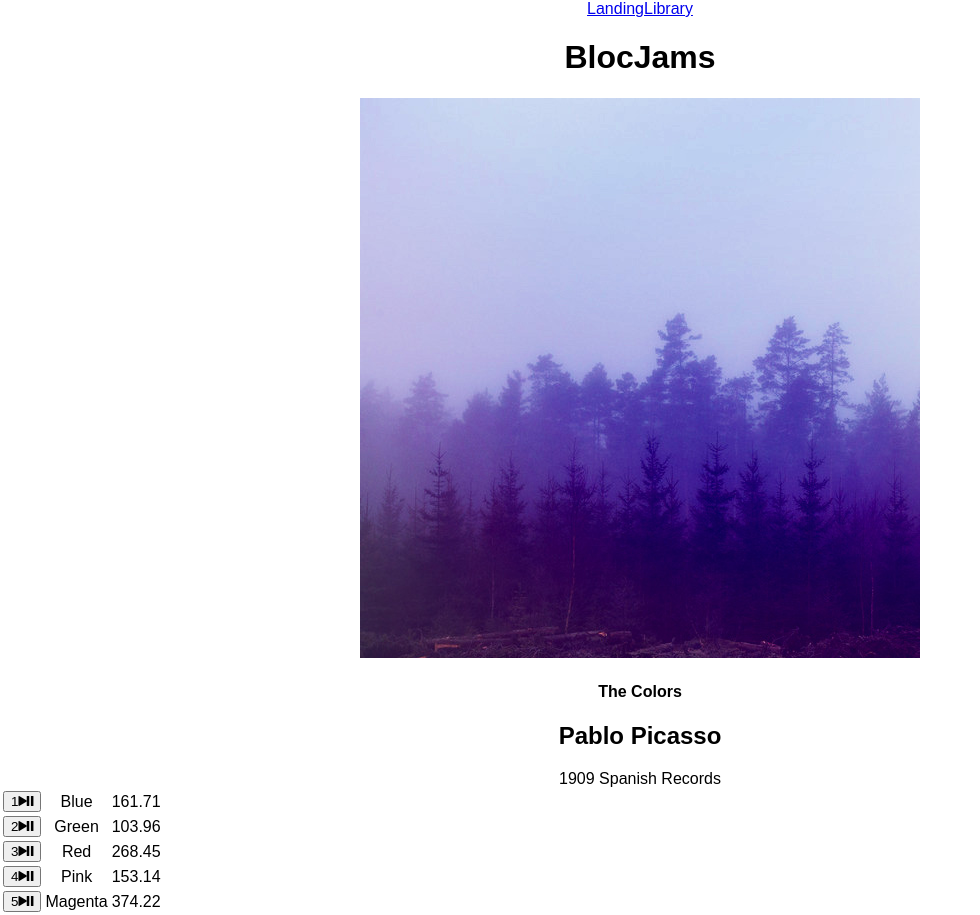
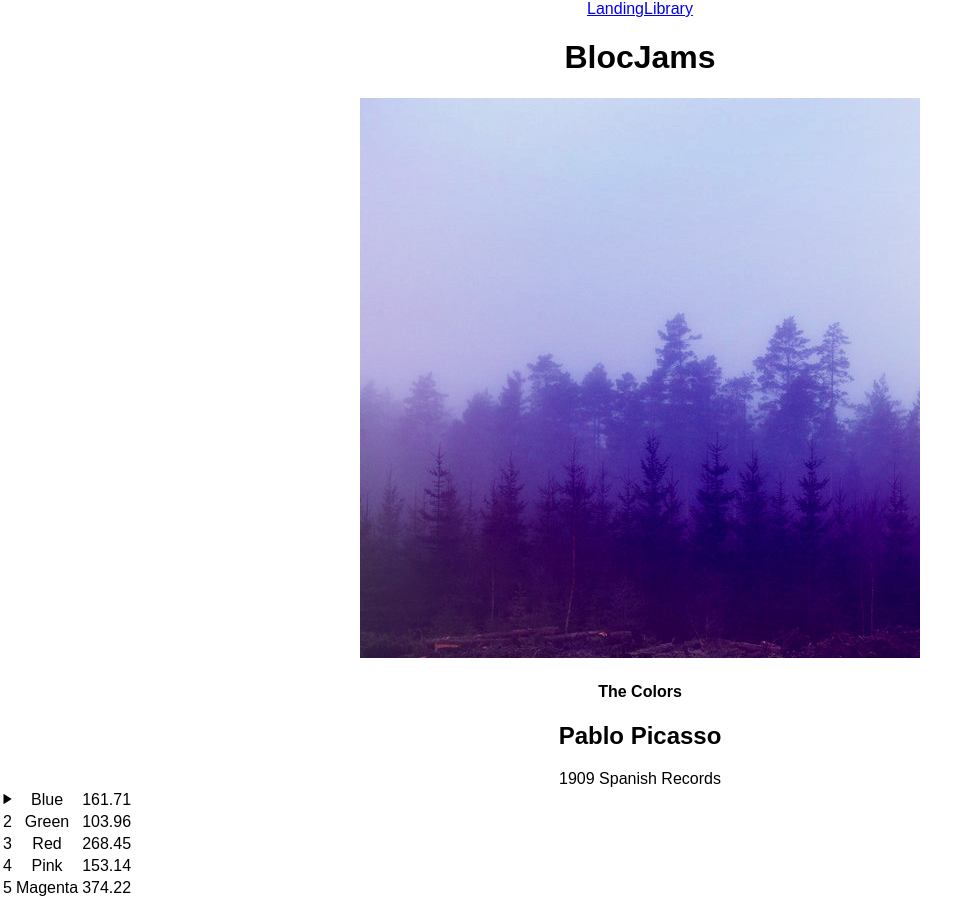
Before and after one commit to geekiam23/blocjams-react, a React (Create React App) app: page /album/the-colors in a window 1280 px wide. Shown: the whole page, without its empty margins (0-980 px from the left). Built offline with nearby package versions, Linux system fonts and the light colour scheme.

Commit message:
Play, Pause, Number function

```diff
--- a/public/index.html
+++ b/public/index.html
@@ -10,7 +10,8 @@
     -->
     <link rel="manifest" href="%PUBLIC_URL%/manifest.json">
     <link rel="shortcut icon" href="%PUBLIC_URL%/favicon.ico">
-    <link rel="stylesheet" type="text/css" href="http://code.ionicframework.com/ionicons/2.0.1/css/ionicons.min.css">
+    <!-- <link rel="stylesheet" type="text/css" href="http://code.ionicframework.com/ionicons/2.0.1/css/ionicons.min.css"> -->
+    <link href="https://unpkg.com/ionicons@4.1.1/dist/css/ionicons.min.css" rel="stylesheet">
     <!--
       Notice the use of %PUBLIC_URL% in the tags above.
       It will be replaced with the URL of the `public` folder during the build.
--- a/src/components/Album.js
+++ b/src/components/Album.js
@@ -8,7 +8,8 @@ class Album extends Component {
     this.state = {
       album: null,
       currentSong: null,
-      isPlaying: false
+      isPlaying: false,
+      isHovering: false
     };
     this.audioElement = document.createElement('audio');
   }
@@ -76,13 +77,16 @@ class Album extends Component {
             <tbody>
               {
                 this.state.album.songs.map( (song, index) =>
-                  <tr className="song" key={index} onClick={() => this.handleSongClick(song)} >
+                  <tr className="song" key={index} onClick={() => this.handleSongClick(song)} onMouseEnter={ () => this.setState({isHovering: index})} onMouseLeave={ () => this.setState({isHovering: false})} >
                     <td className="song-actions">
-                      <button>
-                        <span className="song-number">{index + 1}</span>
-                        <span className="ion-play"></span>
-                        <span className="ion-pause"></span>
-                      </button>
+                      { (this.state.currentSong.title === song.title) ?
+                          <span className={ this.state.isPlaying ? "ion-ios-pause" : "ion-ios-play" }></span>
+                          :
+                          (this.state.isHovered === index+1) ?
+                          <span className="ion-ios-play"></span>
+                          :
+                          <span className="song-number">{index+1}</span>
+                      }
                     </td>
                     <td className="song-title">{song.title}</td>
                     <td className="song-duration">{song.duration}</td>
```
